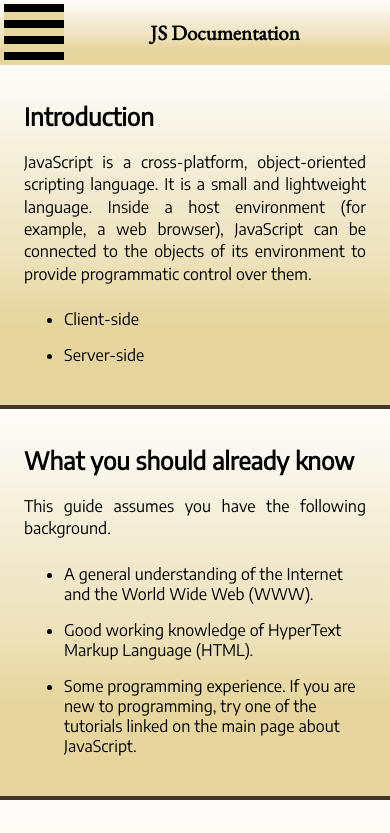
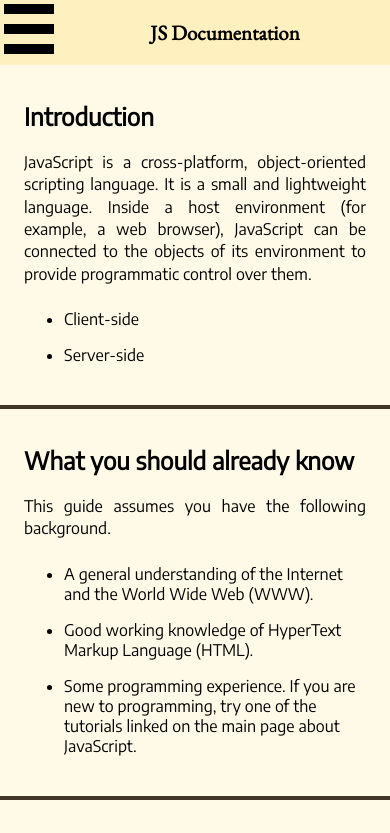
Before and after one commit to brandon-wallace/fcc-technical-documentation, a plain HTML site: page index.html in a window 390 px wide. Shown: the top 833 px of the page. Drawn offline with nearby package versions, Linux system fonts and the light colour scheme.

Commit message:
Improved CSS styling

```diff
--- a/css/style.css
+++ b/css/style.css
@@ -1,6 +1,6 @@
 :root {
   --tan: #FDFCF9;
-  --brown: #E6D69E;
+  --brown: #fff1bf;
   --black: #000000;
   --milk-chocolate: #423629;
   --white: hsl(0, 100%, 100%);
@@ -49,18 +49,7 @@ section {
   width: 100%;
   height: 100%;
   position: relative;
-  background-image: -webkit-gradient(linear, left top, left bottom, from(#fdfcf9), color-stop(#fcfaf3), color-stop(#faf7ee), color-stop(#f9f5e8),
-    color-stop(#f6f0dd), color-stop(#f4edd7), color-stop(#f3ebd1), color-stop(#f1e8cc), color-stop(#f0e6c6), color-stop(#efe4c1), color-stop(#ece1b8),
-    color-stop(#eaddaf), color-stop(#e8d9a6), color-stop(#e6d69e), color-stop(#e6d69e), color-stop(#e6d69e), color-stop(#e6d69e), to(#e6d69e));
-  background-image: -webkit-linear-gradient(#fdfcf9, #fcfaf3, #faf7ee, #f9f5e8,
-    #f6f0dd, #f4edd7, #f3ebd1, #f1e8cc, #f0e6c6, #efe4c1, #ece1b8,
-    #eaddaf, #e8d9a6, #e6d69e, #e6d69e, #e6d69e, #e6d69e, #e6d69e);
-  background-image: -o-linear-gradient(#fdfcf9, #fcfaf3, #faf7ee, #f9f5e8,
-    #f6f0dd, #f4edd7, #f3ebd1, #f1e8cc, #f0e6c6, #efe4c1, #ece1b8,
-    #eaddaf, #e8d9a6, #e6d69e, #e6d69e, #e6d69e, #e6d69e, #e6d69e);
-  background-image: linear-gradient(#fdfcf9, #fcfaf3, #faf7ee, #f9f5e8,
-    #f6f0dd, #f4edd7, #f3ebd1, #f1e8cc, #f0e6c6, #efe4c1, #ece1b8,
-    #eaddaf, #e8d9a6, #e6d69e, #e6d69e, #e6d69e, #e6d69e, #e6d69e);
+  background-color: #fff1bf;
 }
 
 .navbar-header {
@@ -95,13 +84,13 @@ section {
   top: 0;
   left: 0;
   margin: 4px;
-  width: 60px;
-  height: 60px;
+  width: 50px;
+  height: 50px;
   position: absolute;
   display: inline-block;
-  background: -webkit-repeating-linear-gradient(var(--black), var(--black) 8px, var(--brown) 8px, var(--brown) 16px);
-  background: -o-repeating-linear-gradient(var(--black), var(--black) 8px, var(--brown) 8px, var(--brown) 16px);
-  background: repeating-linear-gradient(var(--black), var(--black) 8px, var(--brown) 8px, var(--brown) 16px);
+  background: -webkit-repeating-linear-gradient(var(--black), var(--black) 10px, var(--brown) 10px, var(--brown) 20px);
+  background: -o-repeating-linear-gradient(var(--black), var(--black) 10px, var(--brown) 10px, var(--brown) 20px);
+  background: repeating-linear-gradient(var(--black), var(--black) 10px, var(--brown) 10px, var(--brown) 20px);
 }
 
 .hidden {
@@ -142,18 +131,7 @@ section {
 }
 
 section {
-  background-image: -webkit-gradient(linear, left top, left bottom, from(#fdfcf9), color-stop(#fcfaf3), color-stop(#faf7ee), color-stop(#f9f5e8),
-    color-stop(#f6f0dd), color-stop(#f4edd7), color-stop(#f3ebd1), color-stop(#f1e8cc), color-stop(#f0e6c6), color-stop(#efe4c1), color-stop(#ece1b8),
-    color-stop(#eaddaf), color-stop(#e8d9a6), color-stop(#e6d69e), color-stop(#e6d69e), color-stop(#e6d69e), color-stop(#e6d69e), to(#e6d69e));
-  background-image: -webkit-linear-gradient(#fdfcf9, #fcfaf3, #faf7ee, #f9f5e8,
-    #f6f0dd, #f4edd7, #f3ebd1, #f1e8cc, #f0e6c6, #efe4c1, #ece1b8,
-    #eaddaf, #e8d9a6, #e6d69e, #e6d69e, #e6d69e, #e6d69e, #e6d69e);
-  background-image: -o-linear-gradient(#fdfcf9, #fcfaf3, #faf7ee, #f9f5e8,
-    #f6f0dd, #f4edd7, #f3ebd1, #f1e8cc, #f0e6c6, #efe4c1, #ece1b8,
-    #eaddaf, #e8d9a6, #e6d69e, #e6d69e, #e6d69e, #e6d69e, #e6d69e);
-  background-image: linear-gradient(#fdfcf9, #fcfaf3, #faf7ee, #f9f5e8,
-    #f6f0dd, #f4edd7, #f3ebd1, #f1e8cc, #f0e6c6, #efe4c1, #ece1b8,
-    #eaddaf, #e8d9a6, #e6d69e, #e6d69e, #e6d69e, #e6d69e, #e6d69e);
+  background-color: #FFFAE7;
 }
 
 .main-section {
@@ -168,11 +146,10 @@ section {
 }
 
 code {
-  margin: 10px;
   padding: 15px;
   line-height: 2;
   display: block;
-  font-size: .9rem;
+  font-size: 1rem;
   text-align: left;
   white-space: pre;
   font-weight: bold;
@@ -182,7 +159,7 @@ code {
   word-break: normal;
   color: var(--tan);
   background-color: var(--dark-chocolate);
-  border-left: 4px solid hsl(21, 56%, 27%);
+  border-left: 6px solid hsl(21, 56%, 27%);
 }
 
 footer {
```
